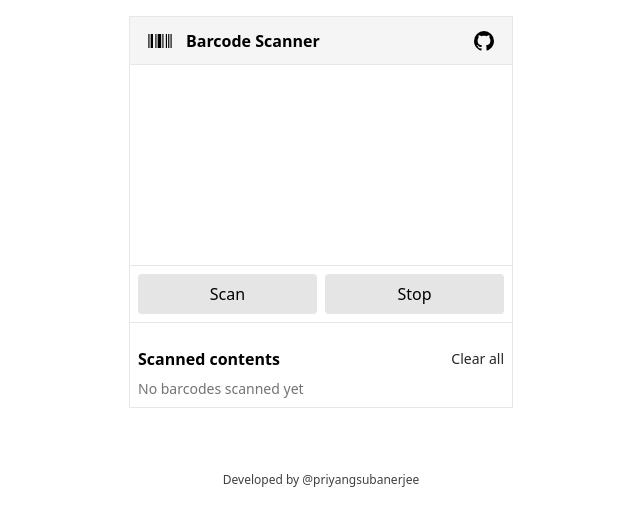
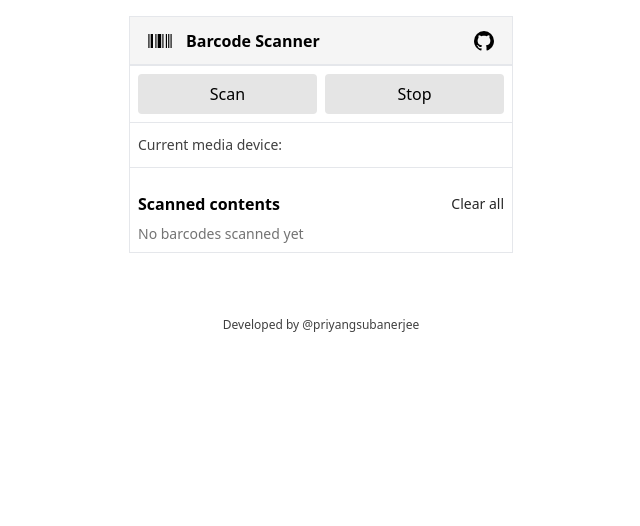
Before and after one commit to priyangsubanerjee/barcode-scanner, a Next.js app: page / in a window 1280 px wide. Shown: the top 526 px of the page, without its empty margins (319-959 px from the left). Built offline with nearby package versions, Linux system fonts and the light colour scheme.

Commit message:
Refactor barcode scanner configuration to remove fixed height and add current media device information

```diff
--- a/components/Scanner.js
+++ b/components/Scanner.js
@@ -94,10 +94,10 @@ const BarcodeScanner = () => {
             </svg>
           </a>
         </div>
-        <div className="h-[200px] w-full max-w-sm">
+        <div className="w-full max-w-sm">
           <div
             ref={scannerRef}
-            className="h-[200px] w-full overflow-hidden max-w-sm mx-auto"
+            className="w-full overflow-hidden max-w-sm mx-auto"
           ></div>
         </div>
         <div className="grid grid-cols-2 p-2 gap-2 border-y">
@@ -116,6 +116,10 @@ const BarcodeScanner = () => {
           >
             Stop
           </button>
+        </div>
+
+        <div className="flex items-center justify-between px-2 py-3 border-b">
+          <p className="text-sm text-neutral-700">Current media device:</p>
         </div>
         <div className="p-2 mt-4">
           <div className="flex items-center justify-between">
```
